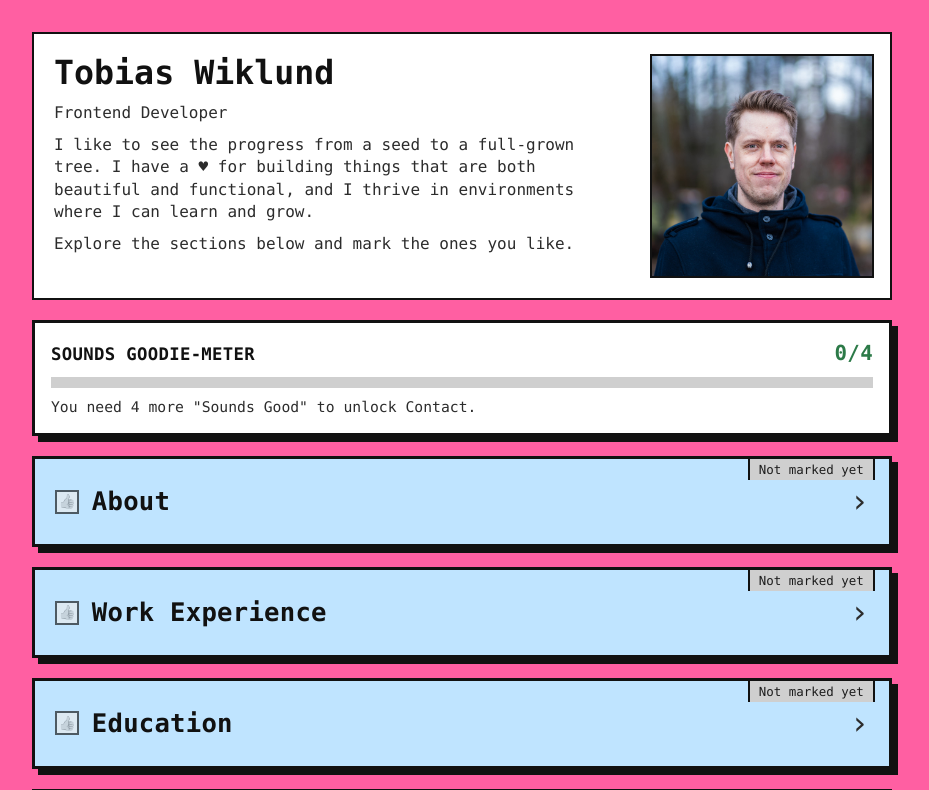
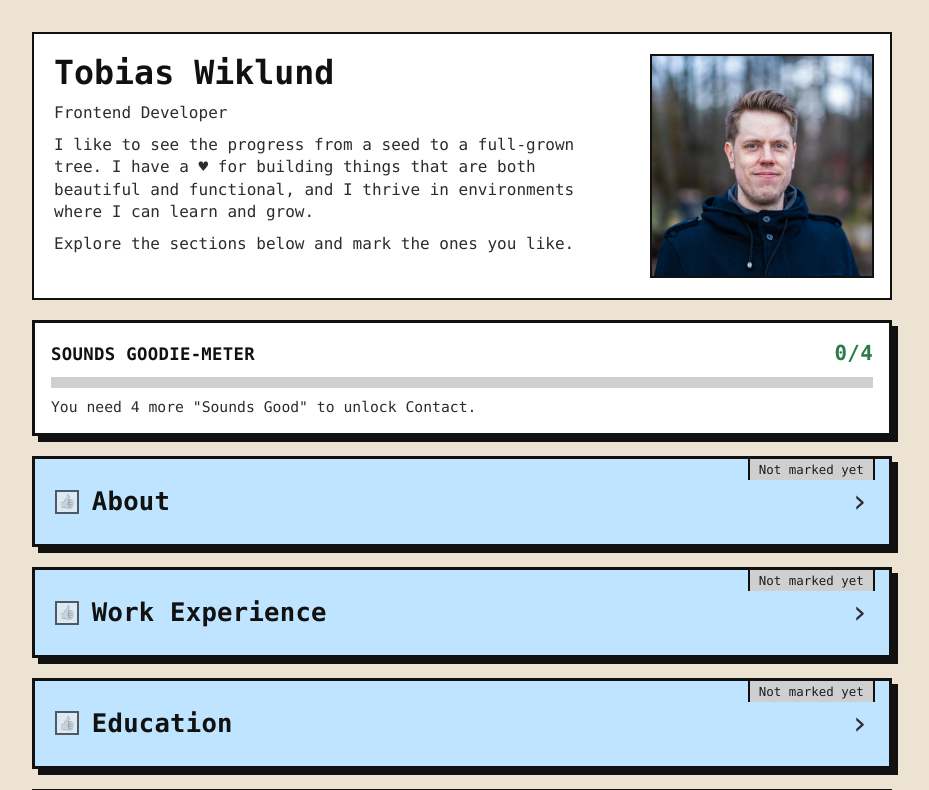
Before and after one commit to tobyWi/lit-project, a website built with Vite: page index.html in a window 1280 px wide. Shown: the top 790 px of the page, without its empty margins (178-1107 px from the left). Built offline with nearby package versions, Linux system fonts and the light colour scheme.

Commit message:
change body bg

```diff
--- a/src/styles/tokens.css
+++ b/src/styles/tokens.css
@@ -1,5 +1,5 @@
 :root {
-  --bg: #ff5fa2;
+  --bg: #ede3d3;
   --surface: #ffffff;
   --surface-2: #ececec;
   --text-main: #111111;
```
